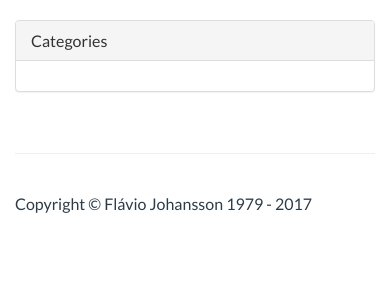
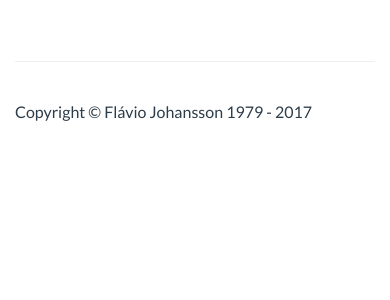
Before and after one commit to flaviojohansson/item-catalog, a Flask app: page / in a window 390 px wide. Shown: the part 52-352 px from the top of the page. Run offline with Flask 2, Linux system fonts and the light colour scheme; data that the repository does not hold is empty; some libraries are stand-ins or nearby versions.

Commit message:
Add hide categories on small devices

```diff
--- a/app/templates/home/front_page.html
+++ b/app/templates/home/front_page.html
@@ -4,7 +4,7 @@
 
     <div class="row">
 
-        <div class="col-sm-3">
+        <div class="col-md-3 hidden-sm hidden-xs">
             <div class="panel panel-default">
                 <div class="panel-heading">Categories</div>
                 <div class="panel-body">
```
